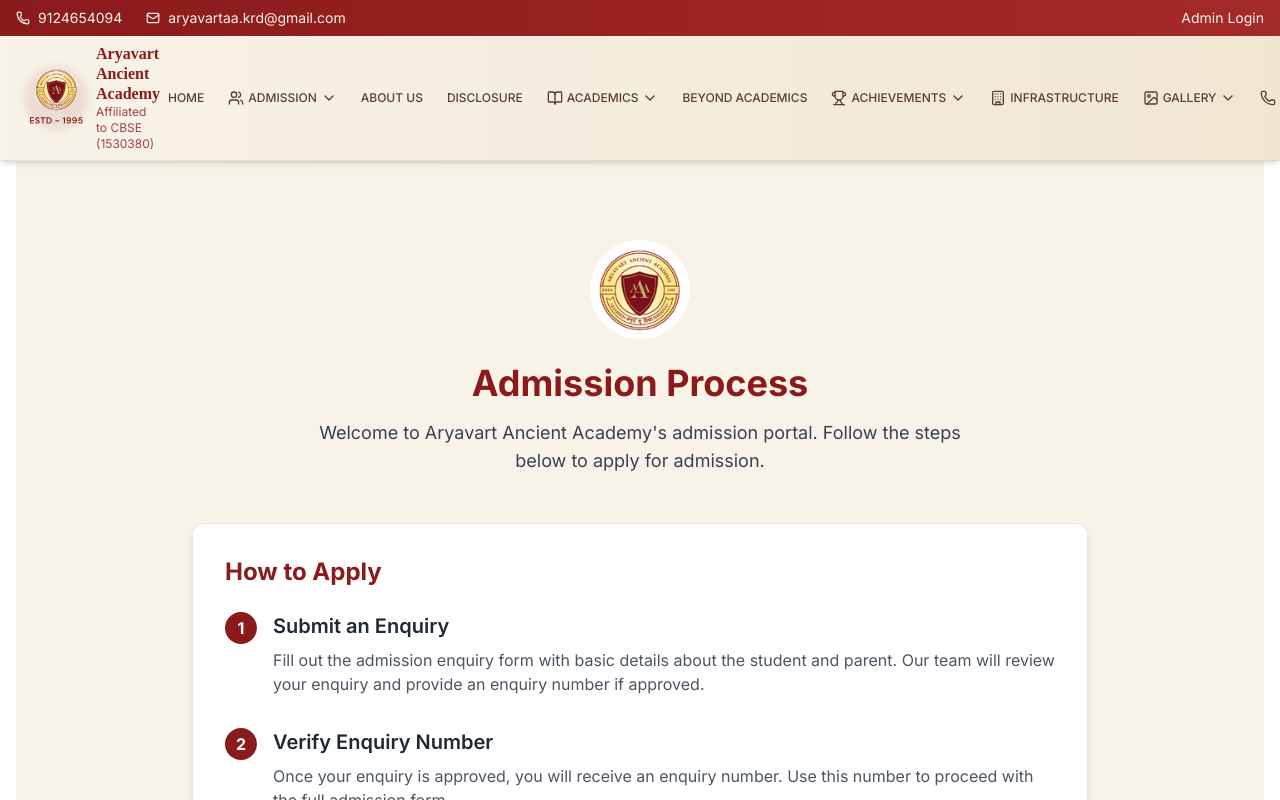
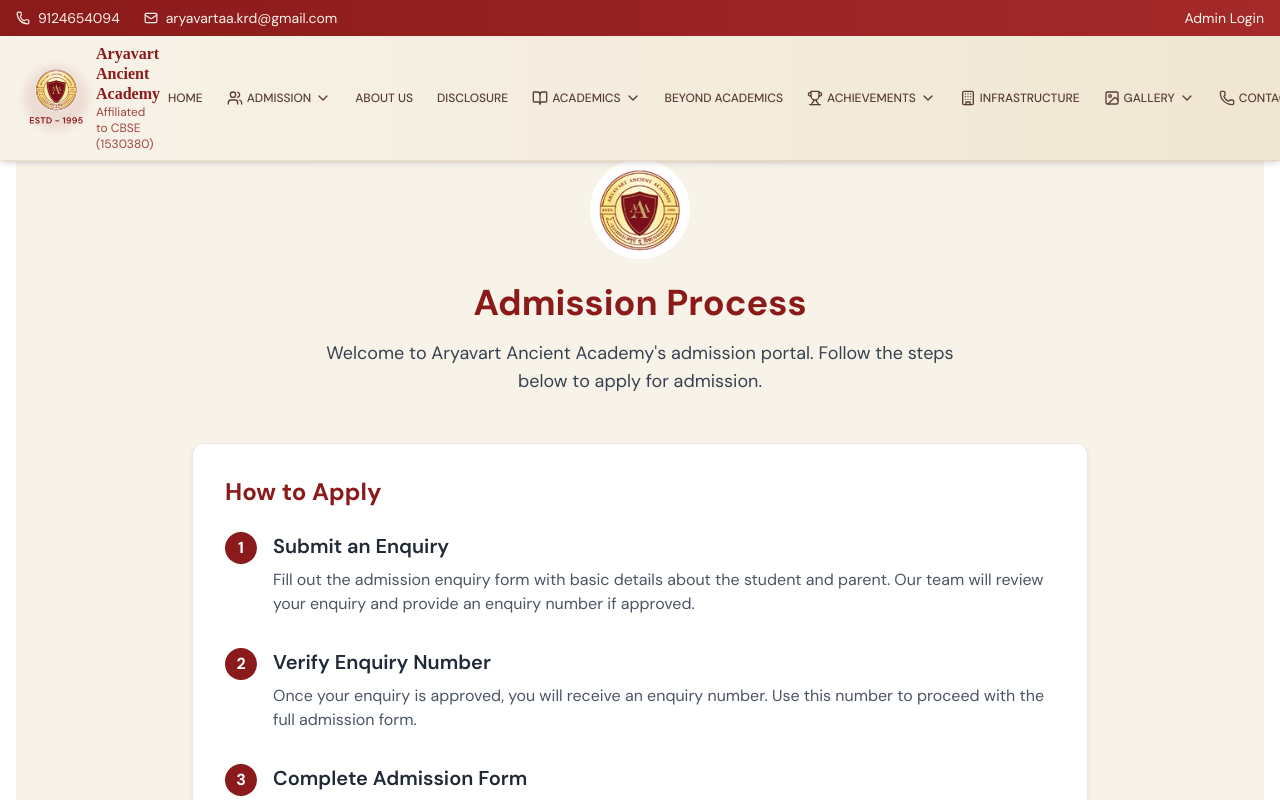
Before and after one commit to Aniket-Subudh1/aaaschool.in, a Next.js app: page /admission in a window 1280 px wide. Shown: the top 800 px of the page. Built offline with nearby package versions, Linux system fonts and the light colour scheme; a web font is replaced by a local one.

Commit message:
error fixes

```diff
--- a/src/app/achievements/layout.tsx
+++ b/src/app/achievements/layout.tsx
@@ -1,14 +1,7 @@
 import type { Metadata, Viewport } from "next";
-import { Inter } from "next/font/google";
 import Script from "next/script";
 import Footer from "@/components/ui/footer";
 import NavBar from "@/components/ui/nav-bar";
-
-const inter = Inter({
-  subsets: ["latin"],
-  display: "swap",
-  weight: ["400", "500", "600", "700"],
-});
 
 function StructuredData() {
   return (
@@ -158,7 +151,7 @@
   children: React.ReactNode;
 }) {
   return (
-    <div className={`${inter.className} min-h-screen flex flex-col`}>
+    <div className={` min-h-screen flex flex-col`}>
       <NavBar />
       <StructuredData />
       <Analytics />
--- a/src/app/admission/layout.tsx
+++ b/src/app/admission/layout.tsx
@@ -1,15 +1,8 @@
 import type { Metadata, Viewport } from "next";
-import { Inter } from "next/font/google";
+
 import Script from "next/script";
 import Footer from "@/components/ui/footer";
 import NavBar from "@/components/ui/nav-bar";
-
-// Initialize Inter font
-const inter = Inter({
-  subsets: ["latin"],
-  display: "swap",
-  weight: ["400", "500", "600", "700"],
-});
 
 // Dynamic Metadata for Admission Section
 export const metadata: Metadata = {
@@ -85,7 +78,7 @@
   children: React.ReactNode;
 }) {
   return (
-    <div className={`${inter.className} min-h-screen flex flex-col `}>
+    <div className={`min-h-screen flex flex-col `}>
       <Script
         id="school-structured-data"
         type="application/ld+json"
--- a/src/app/admission/page.tsx
+++ b/src/app/admission/page.tsx
@@ -6,7 +6,7 @@
 export default function AdmissionPage() {
   return (
     <main>
-      <div className="min-h-screen bg-[#f8f3e9] py-28 px-4">
+      <div className="min-h-screen bg-[#f8f3e9] py-8 px-4">
         <div className="max-w-4xl mx-auto">
           <div className="text-center mb-12">
             <div className="flex justify-center mb-6">
--- a/src/app/download/layout.tsx
+++ b/src/app/download/layout.tsx
@@ -1,14 +1,7 @@
 import type { Metadata, Viewport } from "next";
-import { Inter } from "next/font/google";
 import Script from "next/script";
 import Footer from "@/components/ui/footer";
 import NavBar from "@/components/ui/nav-bar";
-
-const inter = Inter({
-  subsets: ["latin"],
-  display: "swap",
-  weight: ["400", "500", "600", "700"],
-});
 
 export const metadata: Metadata = {
   title: {
@@ -88,7 +81,7 @@
   children: React.ReactNode;
 }) {
   return (
-    <div className={`${inter.className} min-h-screen flex flex-col`}>
+    <div className={`min-h-screen flex flex-col`}>
       {/* Structured Data for Download Center */}
       <Script
         id="download-center-structured-data"
--- a/src/app/enquiry/layout.tsx
+++ b/src/app/enquiry/layout.tsx
@@ -1,14 +1,7 @@
 import type { Metadata, Viewport } from "next";
-import { Inter } from "next/font/google";
 import Script from "next/script";
 import Footer from "@/components/ui/footer";
 import NavBar from "@/components/ui/nav-bar";
-
-const inter = Inter({
-  subsets: ["latin"],
-  display: "swap",
-  weight: ["400", "500", "600", "700"],
-});
 
 export const metadata: Metadata = {
   title: {
@@ -83,7 +76,7 @@
   children: React.ReactNode;
 }) {
   return (
-    <div className={`${inter.className} min-h-screen flex flex-col`}>
+    <div className={`min-h-screen flex flex-col`}>
       {/* Structured Data for School Enquiry */}
       <Script
         id="school-enquiry-structured-data"
--- a/src/app/gallery/layout.tsx
+++ b/src/app/gallery/layout.tsx
@@ -1,12 +1,5 @@
 import type { Metadata, Viewport } from "next";
-import { Inter } from "next/font/google";
 import Script from "next/script";
-
-const inter = Inter({
-  subsets: ["latin"],
-  display: "swap",
-  weight: ["400", "500", "600", "700"],
-});
 
 export const metadata: Metadata = {
   title: {
@@ -83,7 +76,7 @@
   children: React.ReactNode;
 }) {
   return (
-    <div className={`${inter.className} min-h-screen pt-5 flex flex-col`}>
+    <div className={`min-h-screen pt-5 flex flex-col`}>
       <Script
         id="gallery-structured-data"
         type="application/ld+json"
```
